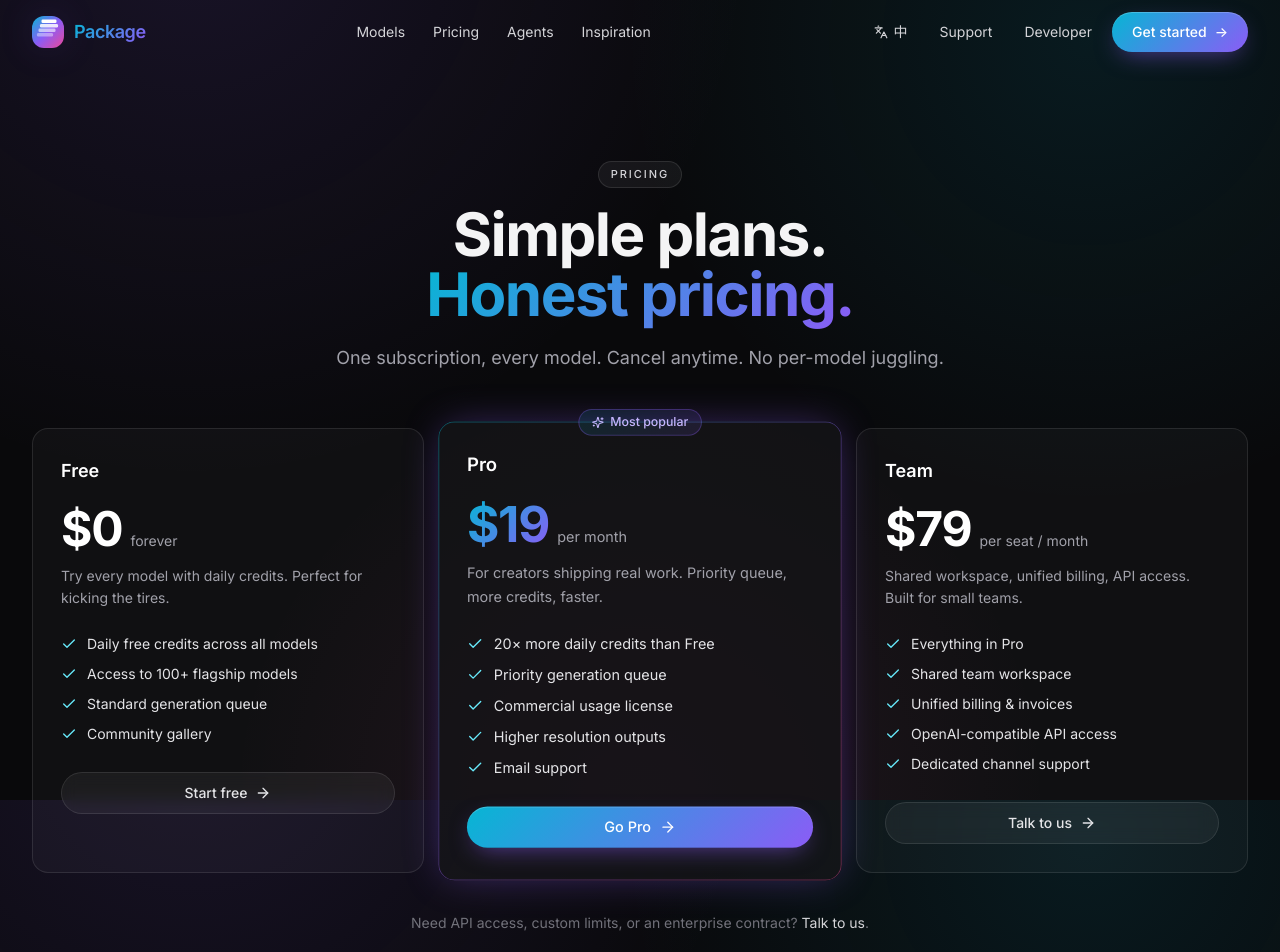
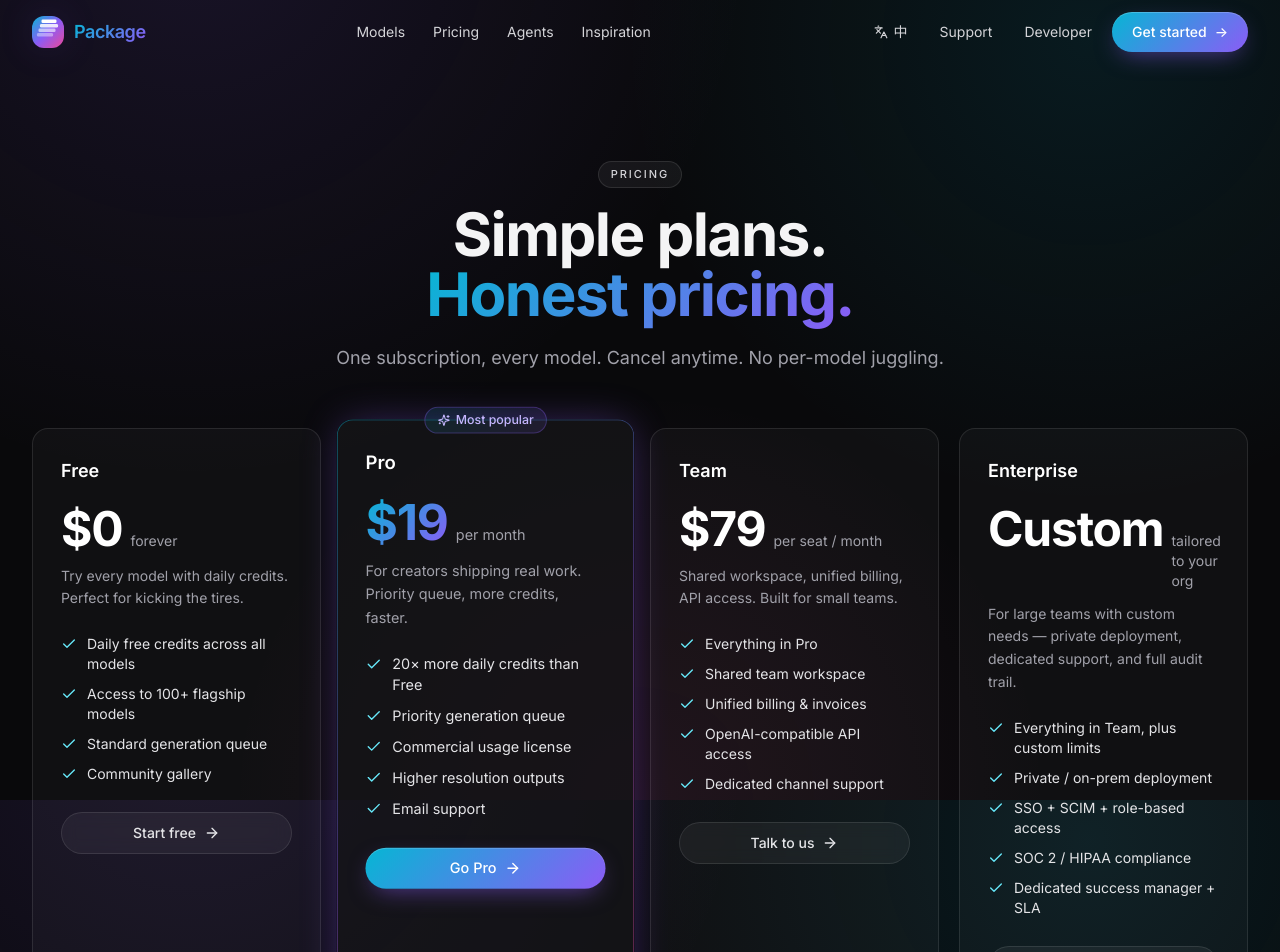
Before and after one commit to kkk00002255/package-hub, a Vue app: page /pricing in a window 1280 px wide. Shown: the top 952 px of the page. Built offline with nearby package versions, Linux system fonts and the light colour scheme.

Commit message:
D1: add Enterprise pricing tier (4th card)
- en.js / zh.js: pricing.enterprise.* (name, price, cadence, desc, cta, f1-f5)
- PricingView.vue: add enterprise tierDef, switch grid to lg:grid-cols-4
- Enterprise CTA goes to mailto:sales@package.ai

```diff
--- a/src/i18n/en.js
+++ b/src/i18n/en.js
@@ -130,6 +130,16 @@ export default {
   'pricing.team.f3': 'Unified billing & invoices',
   'pricing.team.f4': 'OpenAI-compatible API access',
   'pricing.team.f5': 'Dedicated channel support',
+  'pricing.enterprise.name': 'Enterprise',
+  'pricing.enterprise.price': 'Custom',
+  'pricing.enterprise.cadence': 'tailored to your org',
+  'pricing.enterprise.desc': 'For large teams with custom needs — private deployment, dedicated support, and full audit trail.',
+  'pricing.enterprise.cta': 'Contact sales',
+  'pricing.enterprise.f1': 'Everything in Team, plus custom limits',
+  'pricing.enterprise.f2': 'Private / on-prem deployment',
+  'pricing.enterprise.f3': 'SSO + SCIM + role-based access',
+  'pricing.enterprise.f4': 'SOC 2 / HIPAA compliance',
+  'pricing.enterprise.f5': 'Dedicated success manager + SLA',
   'pricing.contact': 'Need API access, custom limits, or an enterprise contract?',
   'pricing.contactCta': 'Talk to us',
 
--- a/src/i18n/zh.js
+++ b/src/i18n/zh.js
@@ -130,6 +130,16 @@ export default {
   'pricing.team.f3': '统一账单与发票',
   'pricing.team.f4': 'OpenAI 兼容 API 访问',
   'pricing.team.f5': '专属渠道支持',
+  'pricing.enterprise.name': '企业版',
+  'pricing.enterprise.price': '定制',
+  'pricing.enterprise.cadence': '按需报价',
+  'pricing.enterprise.desc': '面向有定制需求的大团队——私有部署、专属客服、完整审计。',
+  'pricing.enterprise.cta': '联系销售',
+  'pricing.enterprise.f1': '团队版全部功能，加上自定义额度',
+  'pricing.enterprise.f2': '私有 / 本地化部署',
+  'pricing.enterprise.f3': 'SSO + SCIM + 基于角色的访问控制',
+  'pricing.enterprise.f4': 'SOC 2 / HIPAA 合规',
+  'pricing.enterprise.f5': '专属客户成功经理 + SLA',
   'pricing.contact': '需要 API 访问、自定义额度或企业合约？',
   'pricing.contactCta': '联系我们',
 
--- a/src/views/PricingView.vue
+++ b/src/views/PricingView.vue
@@ -7,9 +7,10 @@ const { t } = useI18n()
 
 // Static tier meta: name (i18n key), price (i18n key), cadence (i18n key), desc (i18n key), cta (i18n key), features (i18n keys), href, highlight, badge (i18n key, optional)
 const tierDefs = [
-  { id: 'free', featureKeys: ['pricing.free.f1', 'pricing.free.f2', 'pricing.free.f3', 'pricing.free.f4'], href: '/try', highlight: false },
-  { id: 'pro',  featureKeys: ['pricing.pro.f1',  'pricing.pro.f2',  'pricing.pro.f3',  'pricing.pro.f4',  'pricing.pro.f5'],  href: '/try', highlight: true,  badgeKey: 'pricing.pro.badge' },
-  { id: 'team', featureKeys: ['pricing.team.f1', 'pricing.team.f2', 'pricing.team.f3', 'pricing.team.f4', 'pricing.team.f5'], href: '#',    highlight: false }
+  { id: 'free',       featureKeys: ['pricing.free.f1', 'pricing.free.f2', 'pricing.free.f3', 'pricing.free.f4'], href: '/try', highlight: false },
+  { id: 'pro',        featureKeys: ['pricing.pro.f1',  'pricing.pro.f2',  'pricing.pro.f3',  'pricing.pro.f4',  'pricing.pro.f5'],  href: '/try', highlight: true,  badgeKey: 'pricing.pro.badge' },
+  { id: 'team',       featureKeys: ['pricing.team.f1', 'pricing.team.f2', 'pricing.team.f3', 'pricing.team.f4', 'pricing.team.f5'], href: '#',    highlight: false },
+  { id: 'enterprise', featureKeys: ['pricing.enterprise.f1', 'pricing.enterprise.f2', 'pricing.enterprise.f3', 'pricing.enterprise.f4', 'pricing.enterprise.f5'], href: 'mailto:sales@package.ai?subject=Enterprise%20inquiry', highlight: false }
 ]
 
 const tiers = computed(() =>
@@ -40,7 +41,7 @@ const tiers = computed(() =>
         </p>
       </div>
 
-      <div class="mt-14 grid gap-5 lg:grid-cols-3">
+      <div class="mt-14 grid gap-5 sm:grid-cols-2 lg:grid-cols-4">
         <div
           v-for="tier in tiers"
           :key="tier.name"
```
